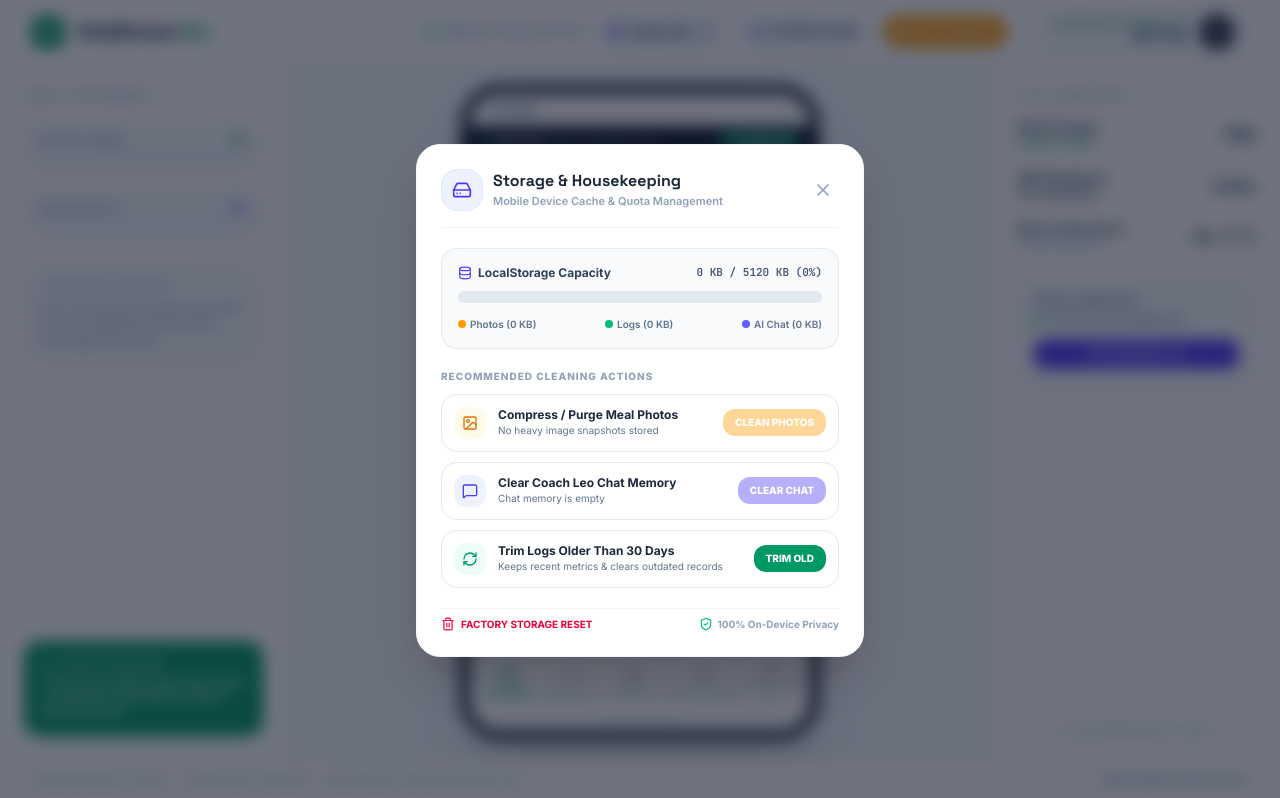
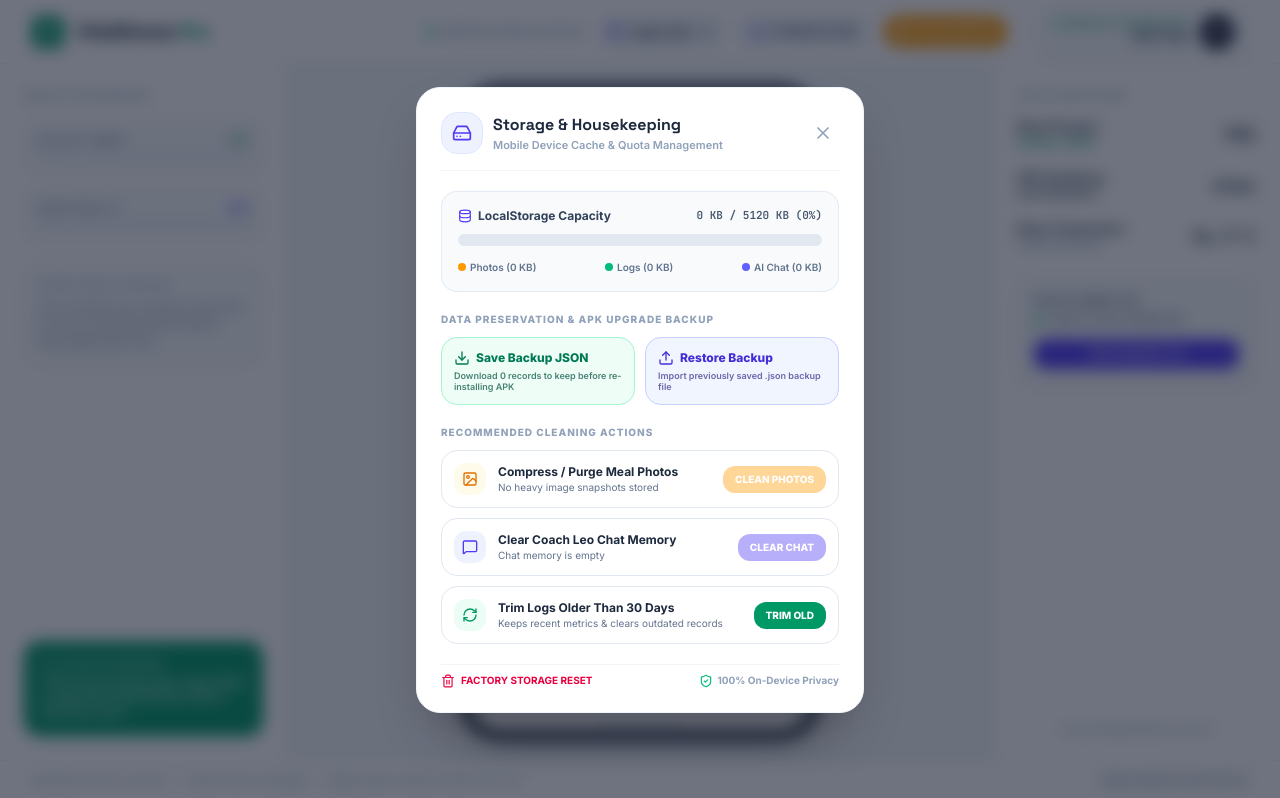
Before and after one commit to samqyuan713/Health-Tracker-App, a React (Vite) app: page / in a window 1280 px wide. Both pictures are taken after a click on the button "STORAGE CLEAN". Built offline with nearby package versions, Linux system fonts and the light colour scheme.

Commit message:
Implement backup and restore features in modal
Added backup and restore functionality for health logs with JSON support.

```diff
--- a/src/components/StorageHousekeepingModal.tsx
+++ b/src/components/StorageHousekeepingModal.tsx
@@ -1,14 +1,17 @@
-import React, { useState, useEffect } from 'react';
-import { HardDrive, Trash2, Image, MessageSquare, Database, RefreshCw, Check, AlertTriangle, ShieldCheck, X } from 'lucide-react';
-import { MetricLog, ChatMessage } from '../types';
+import React, { useState, useEffect, useRef } from 'react';
+import { HardDrive, Trash2, Image, MessageSquare, Database, RefreshCw, Check, AlertTriangle, ShieldCheck, X, Download, Upload, FileJson } from 'lucide-react';
+import { MetricLog, ChatMessage, DailyGoals } from '../types';
+import { exportHealthBackupJSON, DEFAULT_GOALS } from '../utils';
 
 interface StorageHousekeepingModalProps {
   isOpen: boolean;
   onClose: () => void;
   userId: string;
   logs: MetricLog[];
+  goals?: DailyGoals;
   chatHistory: ChatMessage[];
   onUpdateLogs: (logs: MetricLog[]) => void;
+  onUpdateGoals?: (goals: DailyGoals) => void;
   onUpdateChat: (chat: ChatMessage[]) => void;
 }
 
@@ -17,8 +20,10 @@ export default function StorageHousekeepingModal({
   onClose,
   userId,
   logs,
+  goals = DEFAULT_GOALS,
   chatHistory,
   onUpdateLogs,
+  onUpdateGoals,
   onUpdateChat
 }: StorageHousekeepingModalProps) {
   const [logsStorageKB, setLogsStorageKB] = useState<number>(0);
@@ -27,6 +32,8 @@ export default function StorageHousekeepingModal({
   const [chatStorageKB, setChatStorageKB] = useState<number>(0);
   const [totalStorageKB, setTotalStorageKB] = useState<number>(0);
   const [actionSuccessMessage, setActionSuccessMessage] = useState<string | null>(null);
+  const [importError, setImportError] = useState<string | null>(null);
+  const fileInputRef = useRef<HTMLInputElement | null>(null);
 
   // Maximum standard browser localStorage quota (~5000 KB = 5 MB)
   const MAX_STORAGE_KB = 5120;
@@ -34,6 +41,7 @@ export default function StorageHousekeepingModal({
   useEffect(() => {
     if (isOpen) {
       calculateStorageStats();
+      setImportError(null);
     }
   }, [isOpen, logs, chatHistory]);
 
@@ -124,6 +132,62 @@ export default function StorageHousekeepingModal({
     }, 2000);
   };
 
+  // Action: Export Full Backup JSON
+  const handleExportBackup = () => {
+    exportHealthBackupJSON(userId, logs, goals);
+    setActionSuccessMessage(`Exported ${logs.length} records to backup JSON.`);
+    setTimeout(() => setActionSuccessMessage(null), 2500);
+  };
+
+  // Action: Restore Backup from JSON File
+  const handleImportBackup = (e: React.ChangeEvent<HTMLInputElement>) => {
+    setImportError(null);
+    const file = e.target.files?.[0];
+    if (!file) return;
+
+    const reader = new FileReader();
+    reader.onload = (event) => {
+      try {
+        const content = event.target?.result as string;
+        const parsed = JSON.parse(content);
+
+        // Validate payload structure
+        let importedLogs: MetricLog[] = [];
+        if (Array.isArray(parsed)) {
+          importedLogs = parsed;
+        } else if (parsed && Array.isArray(parsed.logs)) {
+          importedLogs = parsed.logs;
+          if (parsed.goals && onUpdateGoals) {
+            onUpdateGoals(parsed.goals);
+          }
+        } else {
+          throw new Error("Invalid backup format. File must contain health logs.");
+        }
+
+        // Merge with current logs (deduplicate by id or timestamp+type)
+        const existingIds = new Set(logs.map(l => l.id));
+        const newRecords = importedLogs.filter(l => l && l.id && !existingIds.has(l.id));
+        const merged = [...logs, ...newRecords];
+
+        onUpdateLogs(merged);
+        setActionSuccessMessage(`Successfully restored ${newRecords.length} new records! Total history: ${merged.length} logs.`);
+        setTimeout(() => {
+          calculateStorageStats();
+          setActionSuccessMessage(null);
+        }, 3000);
+      } catch (err: any) {
+        setImportError(err.message || "Failed to parse JSON backup file.");
+      }
+    };
+    reader.onerror = () => setImportError("Failed to read the selected backup file.");
+    reader.readAsText(file);
+
+    // Reset input
+    if (fileInputRef.current) {
+      fileInputRef.current.value = '';
+    }
+  };
+
   // Action 4: Deep Reset / Factory Clean
   const handleFactoryReset = () => {
     if (confirm("Are you sure you want to clear all local Vitalstream cache and start fresh? This cannot be undone.")) {
@@ -207,6 +271,58 @@ export default function StorageHousekeepingModal({
             <span>{actionSuccessMessage}</span>
           </div>
         )}
+
+        {/* Import Error Alert */}
+        {importError && (
+          <div className="bg-rose-50 border border-rose-200 text-rose-800 text-xs font-bold p-3 rounded-2xl flex items-center gap-2 animate-fadeIn">
+            <AlertTriangle className="w-4 h-4 text-rose-600 shrink-0" />
+            <span>{importError}</span>
+          </div>
+        )}
+
+        {/* Backup & Restore Tools Section */}
+        <div className="space-y-2.5">
+          <span className="text-[10px] font-extrabold text-slate-400 uppercase tracking-widest block">
+            Data Preservation & APK Upgrade Backup
+          </span>
+
+          <div className="grid grid-cols-2 gap-2.5">
+            {/* Export JSON Backup */}
+            <button
+              onClick={handleExportBackup}
+              className="p-3 bg-emerald-50/80 hover:bg-emerald-100 border border-emerald-200 rounded-2xl flex flex-col items-start gap-1 text-left transition-all active:scale-98 cursor-pointer"
+            >
+              <div className="flex items-center gap-1.5 text-emerald-700 font-extrabold text-xs">
+                <Download className="w-4 h-4" />
+                <span>Save Backup JSON</span>
+              </div>
+              <span className="text-[9px] text-emerald-900/70 font-semibold leading-tight">
+                Download {logs.length} records to keep before re-installing APK
+              </span>
+            </button>
+
+            {/* Restore JSON Backup */}
+            <button
+              onClick={() => fileInputRef.current?.click()}
+              className="p-3 bg-indigo-50/80 hover:bg-indigo-100 border border-indigo-200 rounded-2xl flex flex-col items-start gap-1 text-left transition-all active:scale-98 cursor-pointer"
+            >
+              <div className="flex items-center gap-1.5 text-indigo-700 font-extrabold text-xs">
+                <Upload className="w-4 h-4" />
+                <span>Restore Backup</span>
+              </div>
+              <span className="text-[9px] text-indigo-900/70 font-semibold leading-tight">
+                Import previously saved .json backup file
+              </span>
+            </button>
+            <input
+              ref={fileInputRef}
+              type="file"
+              accept=".json,application/json"
+              className="hidden"
+              onChange={handleImportBackup}
+            />
+          </div>
+        </div>
 
         {/* Housekeeping Action Tools */}
         <div className="space-y-2.5">
```
